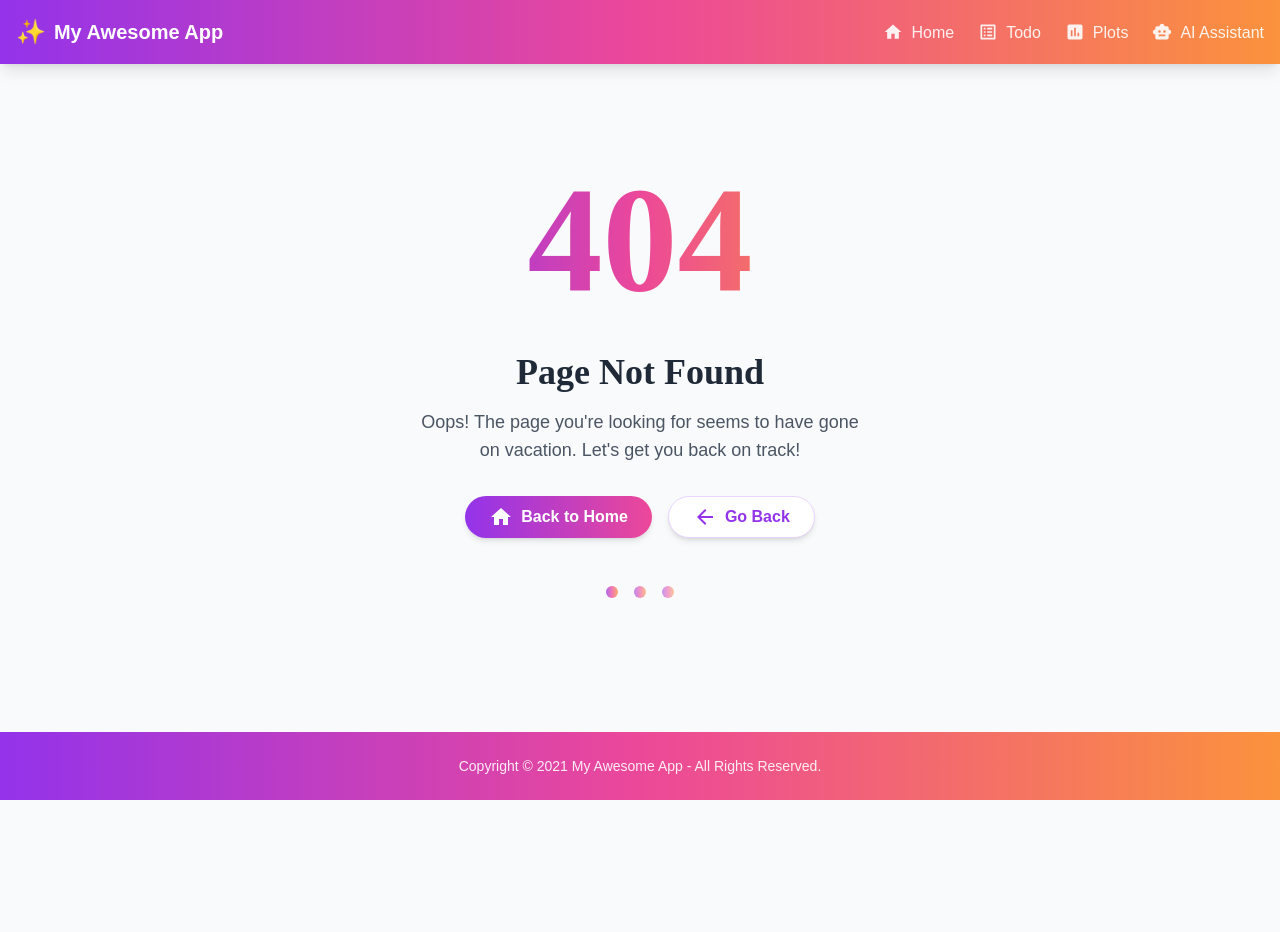
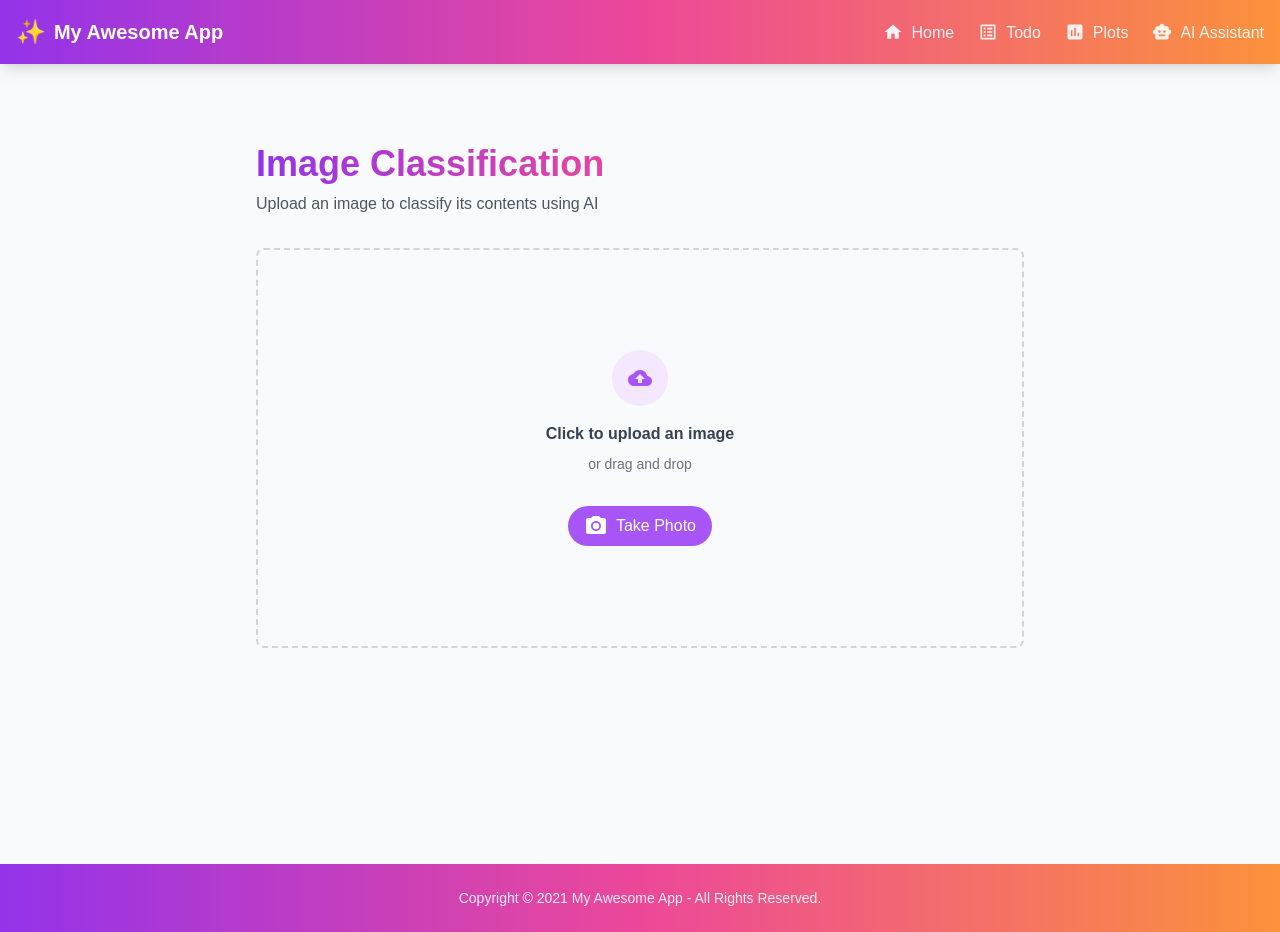
Before and after one commit to dlops-io/app-building-crashcourse, a Next.js app in the folder frontend/: page /image in a window 1280 px wide. Before the commit this address had no page. Before the commit the page ends 800 px from the top, so only its background shows below. Built offline with nearby package versions, Linux system fonts and the light colour scheme.

Commit message:
image classification files

```diff
--- /dev/null
+++ b/frontend/src/app/image/page.jsx
@@ -0,0 +1,24 @@
+'use client'
+
+import ImageClassification from '@/components/image/ImageClassification';
+
+export default function ImagePage() {
+    return (
+        <div className="min-h-screen pt-20 pb-12 px-4">
+            <div className="container mx-auto max-w-3xl">
+                {/* Header */}
+                <div className="mb-8">
+                    <h1 className="text-3xl md:text-4xl font-bold text-transparent bg-clip-text bg-gradient-to-r from-purple-600 via-pink-500 to-orange-400 font-montserrat">
+                        Image Classification
+                    </h1>
+                    <p className="text-gray-600 mt-2">
+                        Upload an image to classify its contents using AI
+                    </p>
+                </div>
+
+                {/* Image Classification Component */}
+                <ImageClassification />
+            </div>
+        </div>
+    );
+}
--- /dev/null
+++ b/frontend/src/components/image/ImageClassification.jsx
@@ -0,0 +1,149 @@
+'use client'
+
+import { useRef, useState } from 'react';
+import {
+    CloudUpload,
+    CameraAlt
+} from '@mui/icons-material';
+import DataService from '@/services/DataService';
+
+export default function ImageClassification() {
+    const inputFile = useRef(null);
+    const [image, setImage] = useState(null);
+    const [prediction, setPrediction] = useState(null);
+    const [isLoading, setIsLoading] = useState(false);
+
+    const handleImageUploadClick = () => {
+        inputFile.current.click();
+    };
+
+    const handleOnChange = async (event) => {
+        try {
+            const file = event.target.files[0];
+            if (!file) return;
+
+            setImage(URL.createObjectURL(file));
+            setIsLoading(true);
+
+            const formData = new FormData();
+            formData.append("file", file);
+
+            const response = await DataService.ImageClassificationPredict(formData);
+            setPrediction(response.data);
+            console.log(response.data);
+        } catch (error) {
+            console.error('Error processing image:', error);
+        } finally {
+            setIsLoading(false);
+        }
+    };
+
+    return (
+        <div className="space-y-6">
+            {/* Results Table */}
+            {prediction && (
+                <div className="bg-white rounded-lg shadow-md overflow-hidden">
+                    <div className="overflow-x-auto">
+                        <table className="w-full">
+                            <thead className="bg-gray-50">
+                                <tr>
+                                    <th className="px-6 py-3 text-left text-xs font-medium text-gray-500 uppercase tracking-wider">
+                                        Index
+                                    </th>
+                                    <th className="px-6 py-3 text-left text-xs font-medium text-gray-500 uppercase tracking-wider">
+                                        Class
+                                    </th>
+                                    <th className="px-6 py-3 text-left text-xs font-medium text-gray-500 uppercase tracking-wider">
+                                        Probability
+                                    </th>
+                                </tr>
+                            </thead>
+                            <tbody className="bg-white divide-y divide-gray-200">
+                                {prediction.results?.map((item, idx) => (
+                                    <tr key={idx} className="hover:bg-gray-50">
+                                        <td className="px-6 py-4 whitespace-nowrap text-sm text-gray-500">
+                                            {item.class_index}
+                                        </td>
+                                        <td className="px-6 py-4 whitespace-nowrap text-sm text-gray-900">
+                                            {item.class_name}
+                                        </td>
+                                        <td className="px-6 py-4 whitespace-nowrap text-sm text-gray-500">
+                                            {(item.probability * 100).toFixed(2)}%
+                                        </td>
+                                    </tr>
+                                ))}
+                            </tbody>
+                        </table>
+                    </div>
+                </div>
+            )}
+
+            {/* Image Upload Area */}
+            <div
+                onClick={handleImageUploadClick}
+                className={`
+                    relative cursor-pointer
+                    border-2 border-dashed border-gray-300 rounded-lg
+                    bg-gray-50 hover:bg-gray-100 transition-colors
+                    min-h-[400px] flex flex-col items-center justify-center
+                    ${isLoading ? 'opacity-50 pointer-events-none' : ''}
+                `}
+            >
+                <input
+                    type="file"
+                    accept="image/*"
+                    capture="camera"
+                    className="hidden"
+                    ref={inputFile}
+                    onChange={handleOnChange}
+                />
+
+                {image ? (
+                    <div className="w-full h-full p-4">
+                        <img
+                            src={image}
+                            alt="Preview"
+                            className="w-full h-full object-contain rounded-lg"
+                        />
+                    </div>
+                ) : (
+                    <div className="text-center p-6">
+                        <div className="flex flex-col items-center gap-4">
+                            <div className="p-4 bg-purple-100 rounded-full">
+                                <CloudUpload className="text-purple-500 w-8 h-8" />
+                            </div>
+                            <div className="space-y-2">
+                                <p className="text-gray-700 font-semibold">
+                                    Click to upload an image
+                                </p>
+                                <p className="text-sm text-gray-500">
+                                    or drag and drop
+                                </p>
+                            </div>
+                            <button className="mt-4 flex items-center gap-2 px-4 py-2 bg-purple-500 text-white rounded-full hover:bg-purple-600 transition-colors">
+                                <CameraAlt className="w-5 h-5" />
+                                Take Photo
+                            </button>
+                        </div>
+                    </div>
+                )}
+
+                {/* Loading Overlay */}
+                {isLoading && (
+                    <div className="absolute inset-0 bg-white bg-opacity-75 flex items-center justify-center">
+                        <div className="animate-spin rounded-full h-12 w-12 border-4 border-purple-500 border-t-transparent"></div>
+                    </div>
+                )}
+            </div>
+
+            {/* Debug Output */}
+            {prediction && (
+                <div className="bg-gray-50 rounded-lg p-4">
+                    <p className="text-sm font-mono text-gray-600 overflow-x-auto">
+                        {JSON.stringify(prediction, null, 2)}
+                    </p>
+                </div>
+            )}
+        </div>
+    );
+}
```
